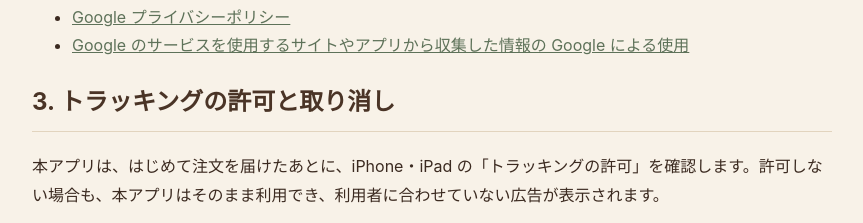
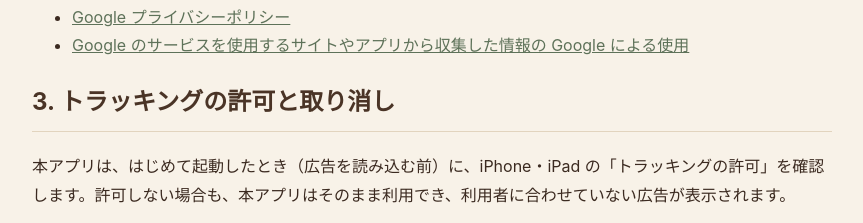
Before and after one commit to Ichipapa/kasanetekissa-privacy, a plain HTML site: page index.html in a window 1280 px wide. Shown: the part 869-1092 px from the top of the page, without its empty margins (208-1071 px from the left). Drawn offline with Linux system fonts and the light colour scheme.

Commit message:
トラッキング許可を聞くタイミングを起動時に
Co-Authored-By: Claude Opus 5.5 <noreply@anthropic.com>

```diff
--- a/index.html
+++ b/index.html
@@ -42,7 +42,7 @@
 </ul>
 
 <h2>3. トラッキングの許可と取り消し</h2>
-<p>本アプリは、はじめて注文を届けたあとに、iPhone・iPad の「トラッキングの許可」を確認します。許可しない場合も、本アプリはそのまま利用でき、利用者に合わせていない広告が表示されます。</p>
+<p>本アプリは、はじめて起動したとき（広告を読み込む前）に、iPhone・iPad の「トラッキングの許可」を確認します。許可しない場合も、本アプリはそのまま利用でき、利用者に合わせていない広告が表示されます。</p>
 <p>許可の設定は、いつでも端末の「設定」→「プライバシーとセキュリティ」→「トラッキング」から変更できます。本アプリの設定画面の「トラッキングの設定を開く」からも開けます。</p>
 <p>欧州経済領域（EEA）、英国、スイスの利用者は、本アプリの設定画面の「広告の同意を変更する」から、広告に関する同意の内容をいつでも変更できます。</p>
 
```
Also changed, not shown: en.html (+1 -1 lines).
